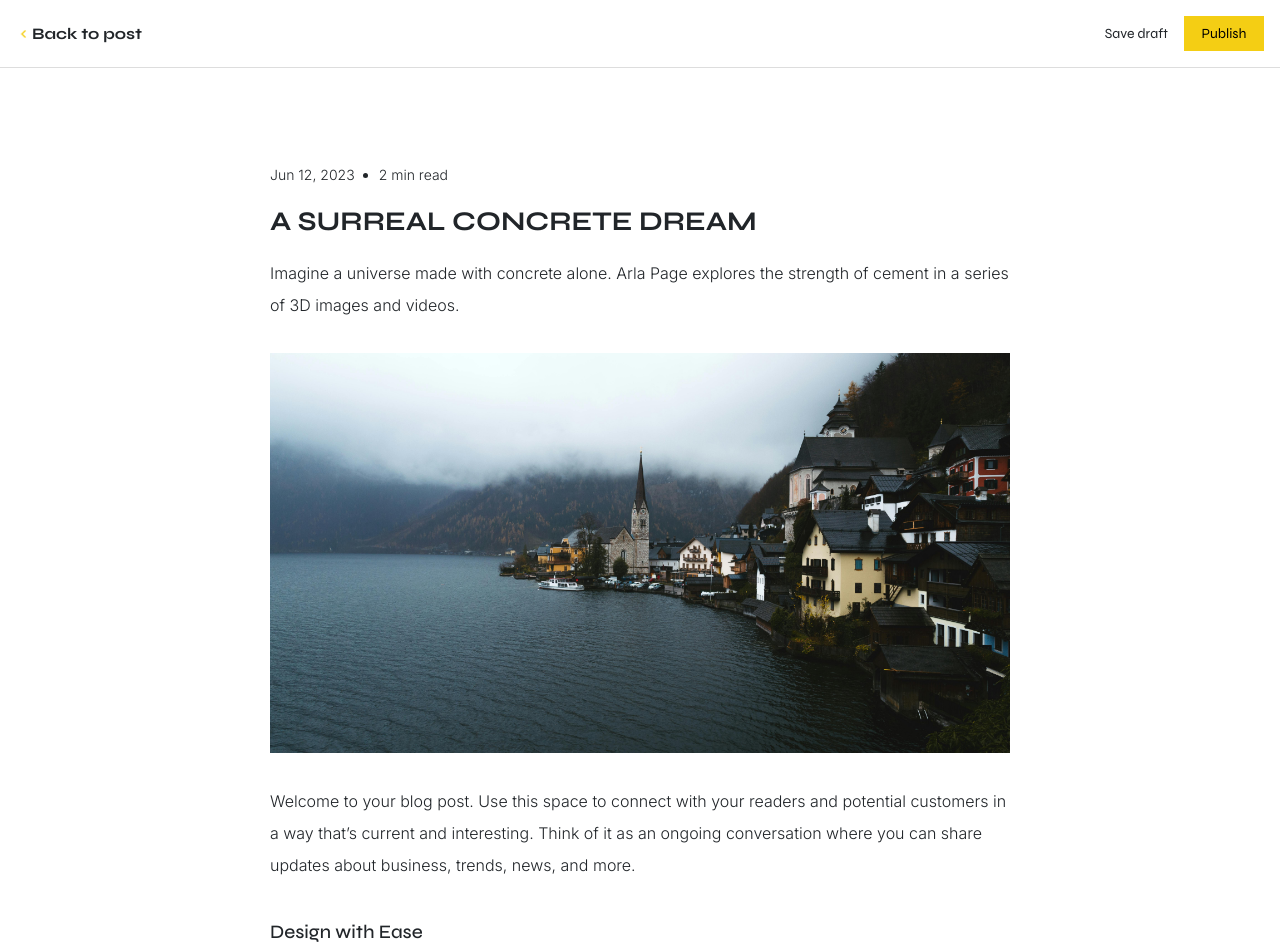
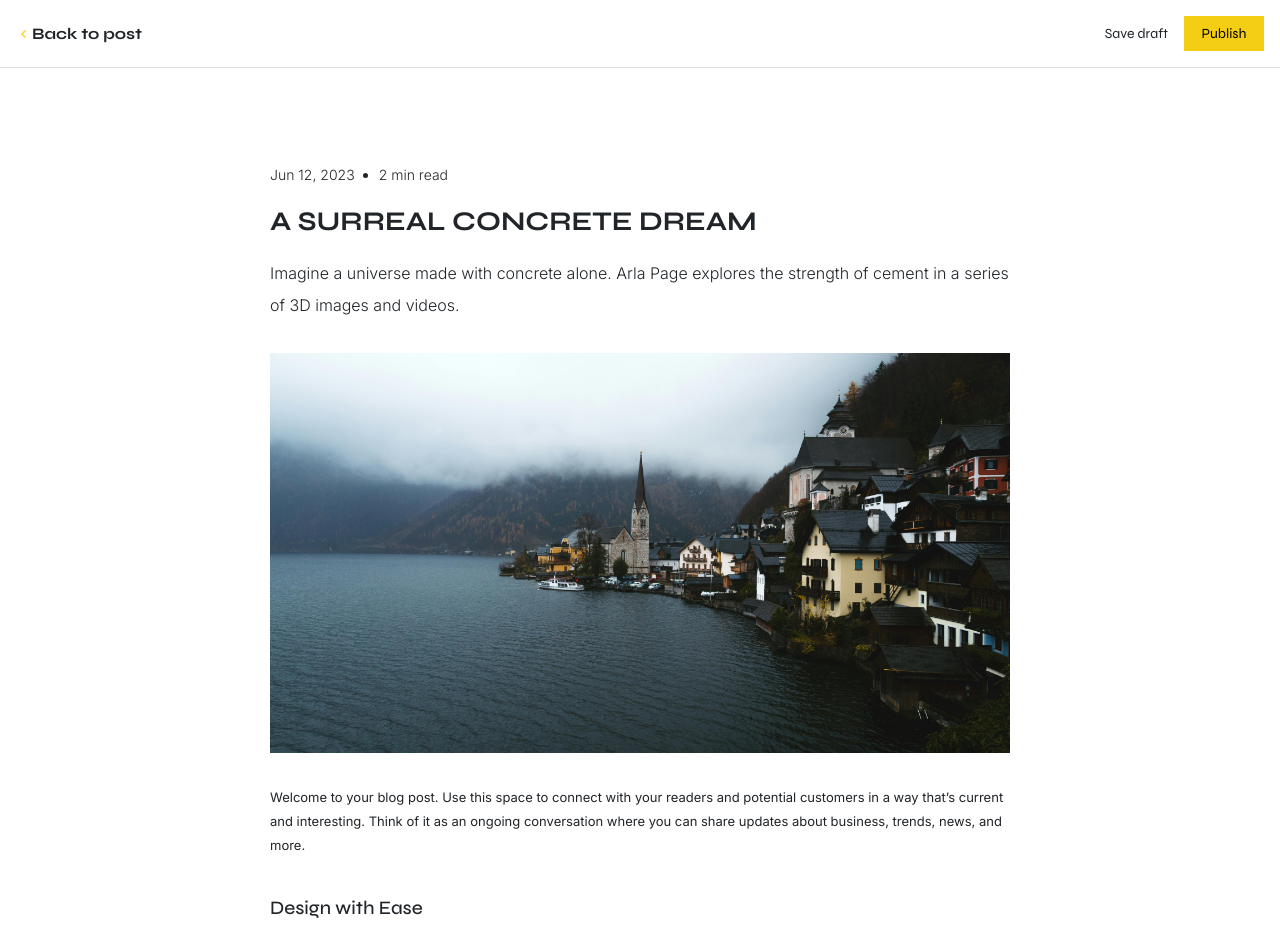
Before and after one commit to lycan10/blotinker, a React (Create React App) app: page /preview in a window 1280 px wide. Shown: the top 952 px of the page. Built offline with nearby package versions, Linux system fonts and the light colour scheme; the HTML template or start-up script is replaced by a standard one; what react-auth-kit would draw is missing.

Commit message:
css done

```diff
--- a/src/pages/home/Home.jsx
+++ b/src/pages/home/Home.jsx
@@ -100,7 +100,7 @@ const Home = () => {
                         postDate={dateFormat(createdAt)}
                         postTime={views}
                         slug={slug}
-                        height={i === 0 ? 300: i===1 ? 400: i===2 ? 280 : 320}
+                        height={i === 0 ? 300: i===1 ? 370: i===2 ? 280 : 320}
                     />
                 ))
             }
--- a/src/pages/posts/Posts.jsx
+++ b/src/pages/posts/Posts.jsx
@@ -128,7 +128,7 @@ const Posts = () => {
                     </div>
                     <div className="post-header">
                       <h1 className="text-uppercase">{data.title}</h1>
-                      <p>{data.excerpt}</p>
+                      {/* <span>{data.excerpt}</span> */}
                       <div className="posts-header-img">
                         <img src={data.imageUrl} alt={data.title} />
                       </div>
--- a/src/pages/posts/posts.css
+++ b/src/pages/posts/posts.css
@@ -107,10 +107,18 @@ p{
 }
 .post-body p{
     font-family: "inter" !important;
-    font-size: 16px !important;
-    line-height: 2rem;
-    font-weight: 300;
+    font-size: small !important;
+    line-height: 1.5rem;
+    font-weight: normal;
     margin-bottom: 1.5rem !important;
+}
+.post-body span{
+    font-family: "inter" !important;
+}
+
+.post-body img{
+    width: 100%;
+
 }
 
 .post-socials-container{
```
